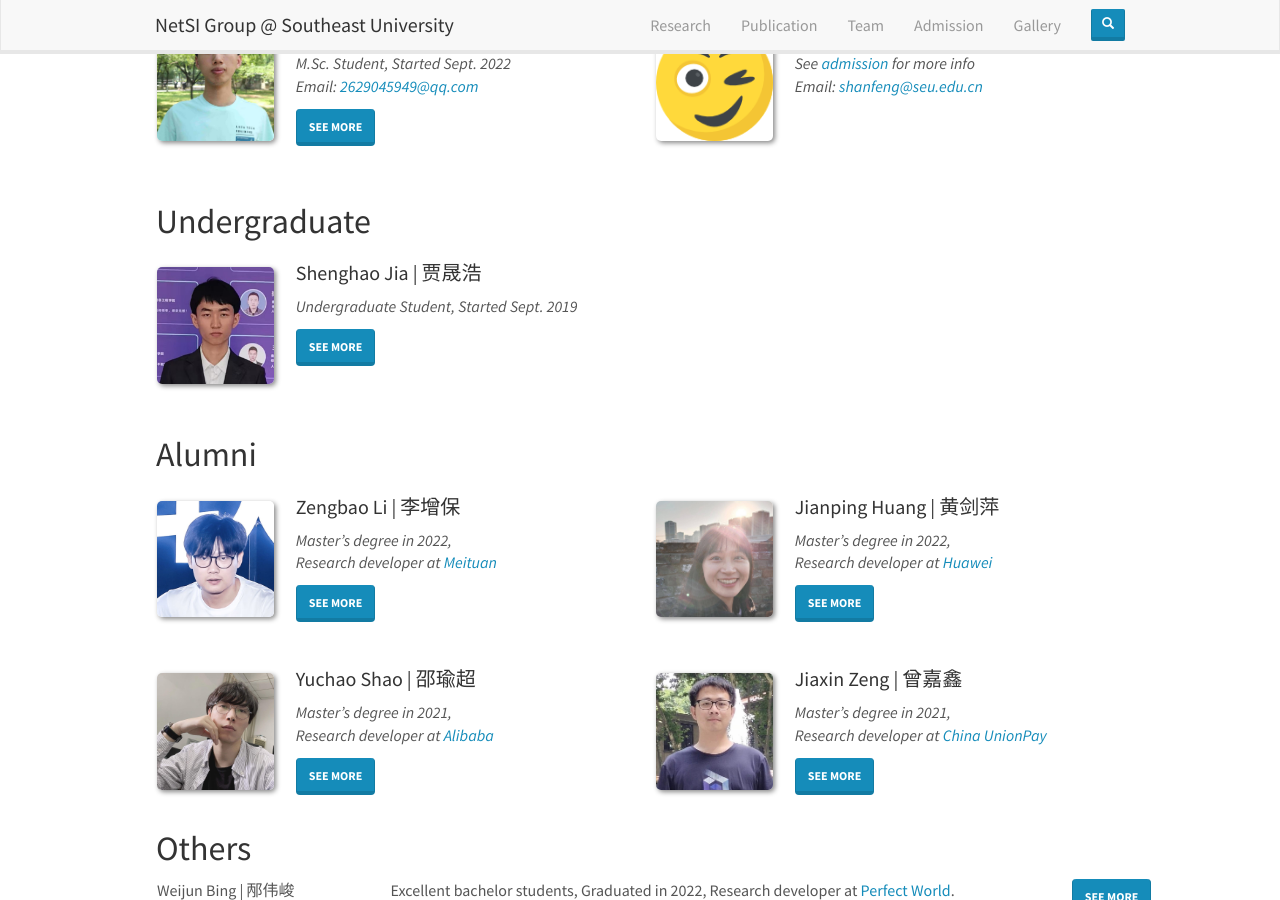
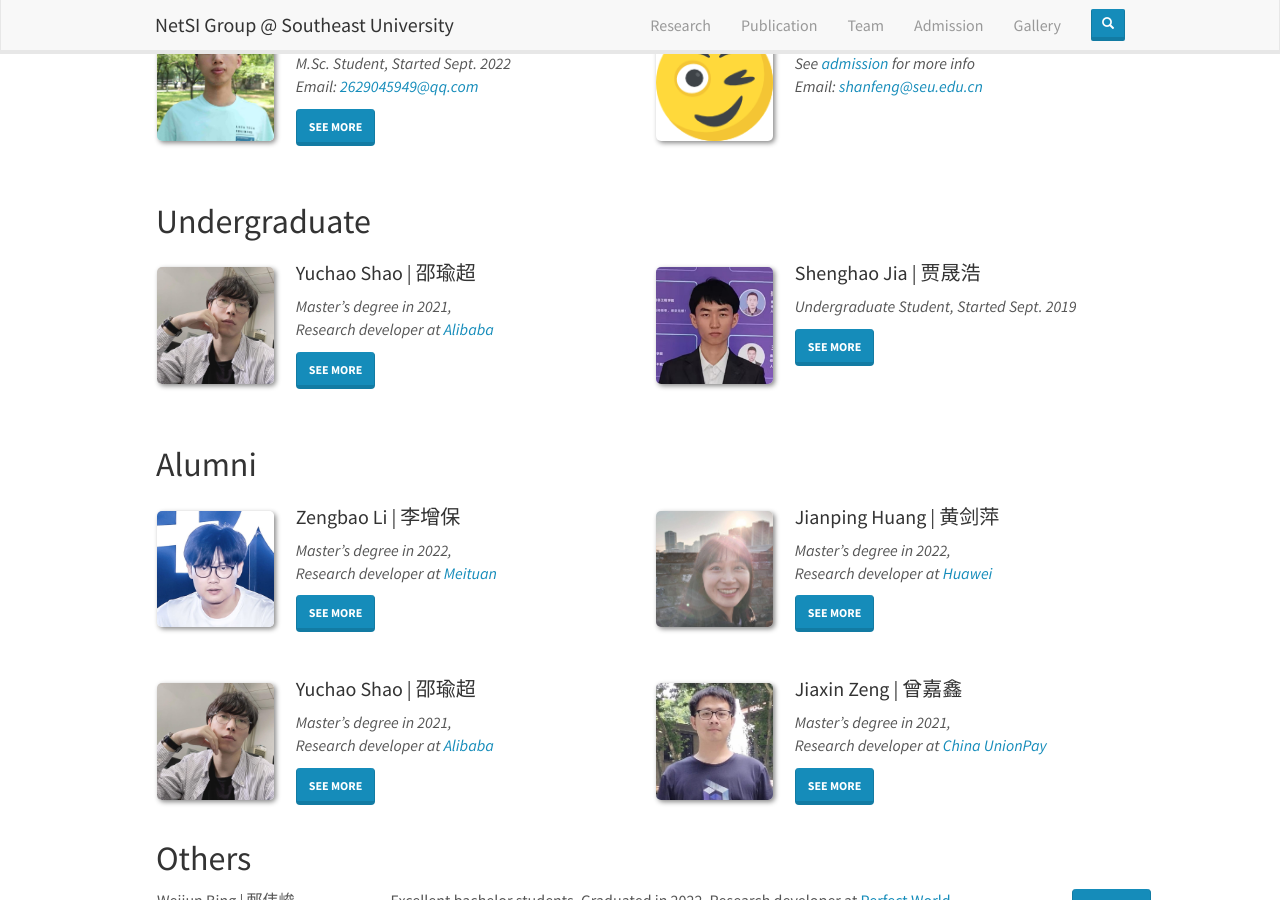
Before and after one commit to SEU-NetSI/seu-netsi.github.io, a Jekyll site: the page built from _pages/team.md, in a window 1280 px wide and 900 px high, scrolled down 1407 px. Built offline with Jekyll 4.4.1, drawn with Linux system fonts in a browser that asks for light colours; nearby versions of some CDN libraries.

Commit message:
Update undergraduate_members.yml

```diff
--- a/_data/undergraduate_members.yml
+++ b/_data/undergraduate_members.yml
@@ -4,6 +4,21 @@
 #  email:
 #  link:
 #  education:
+- name: Yuchao Shao
+  chinese: 邵瑜超
+  id: shaoyuchao1
+  photo: shaoyuchao.jpeg
+  info: Master's degree in 2021,<br> Research developer at <a href='https://www.alibabagroup.com/' target='_blank'>Alibaba</a>
+  email: yuchaoshao@seu.edu.cn
+  link: https://github.com/YuchaoS
+  education:
+    - "<b>2018.09 ~ 2021.06:</b> M.Sc, <a href='https://cyber.seu.edu.cn/' target='_blank'>School of Cyber Science and Engineering</a>, <a href='https://www.seu.edu.cn/' target='_blank'>Southeast University</a>, China"
+    - "<b>2014.09 ~ 2018.06:</b> B.Sc, <a href='http://computer.hdu.edu.cn/' target='_blank'>Computer and Software School</a>, <a href='http://www.hdu.edu.cn/' target='_blank'>Hangzhou Dianzi University</a>, China"
+  interest:
+    - "<b>Flying Ad Hoc Network</b>"
+    - "<b>Distributed System</b>"
+  correspondence:
+    - "<b>Github:</b> <a href='https://github.com/YuchaoS' target='_blank'>https://github.com/YuchaoS</a>"
 
 - name: Shenghao Jia
   chinese: 贾晟浩
```
